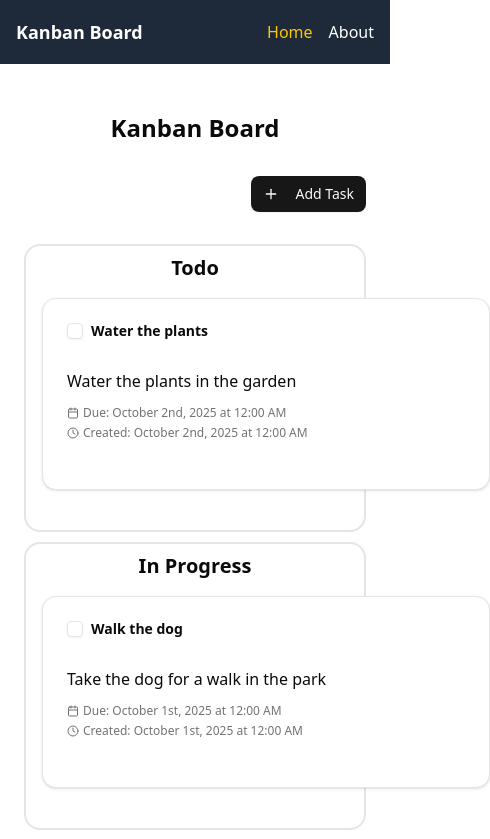
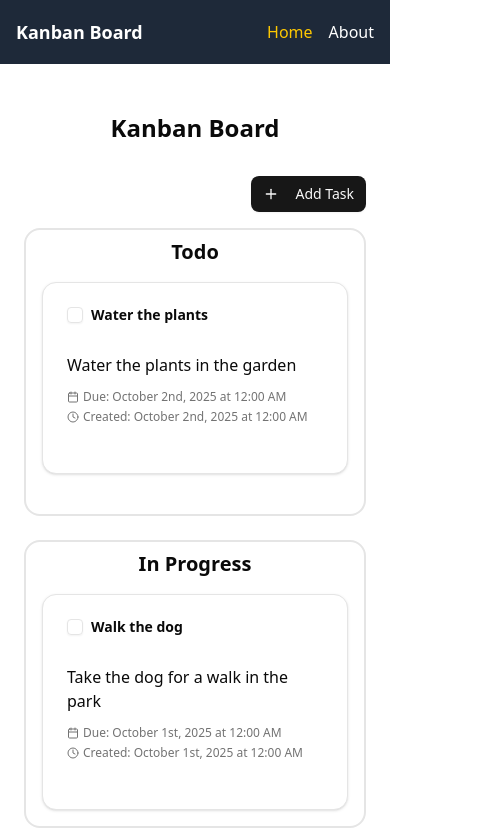
Before and after one commit to CakraSera/kanban, a React (Vite) app: page / in a window 390 px wide. Shown: the top 839 px of the page, 490 px wide, since content can reach past the window. Built offline with nearby package versions, Linux system fonts and the light colour scheme.

Commit message:
refactor: update layout in App component and adjust TaskCard styling for improved responsiveness

```diff
--- a/src/app.tsx
+++ b/src/app.tsx
@@ -93,10 +93,10 @@ export function App() {
         <h1 className="mb-4 text-center text-2xl font-bold sm:mb-8 sm:text-3xl">
           Kanban Board
         </h1>
-        <div className="flex justify-end">
+        <div className="flex justify-end pb-4">
           <TaskForm addNewTask={addNewTask} />
         </div>
-        <div className="flex flex-col gap-2.5 pt-8 md:flex-row">
+        <div className="grid grid-cols-1 gap-6 md:grid-cols-3">
           <DndContext sensors={sensors} onDragEnd={handleDragEnd}>
             {columns.map((column) => (
               <TaskColumn
--- a/src/components/task-card.tsx
+++ b/src/components/task-card.tsx
@@ -62,7 +62,7 @@ export function TaskCard({
       {...listeners}
       {...attributes}
       style={style}
-      className={`relative min-w-md overflow-hidden transition-all duration-300 ${task.completed ? "border-green-500 bg-green-50 dark:bg-green-950/20" : ""} touch-none`}
+      className={`relative overflow-hidden transition-all duration-300 ${task.completed ? "border-green-500 bg-green-50 dark:bg-green-950/20" : ""} touch-none`}
       onMouseEnter={() => setIsHovered(true)}
       onMouseLeave={() => setIsHovered(false)}
     >
```
